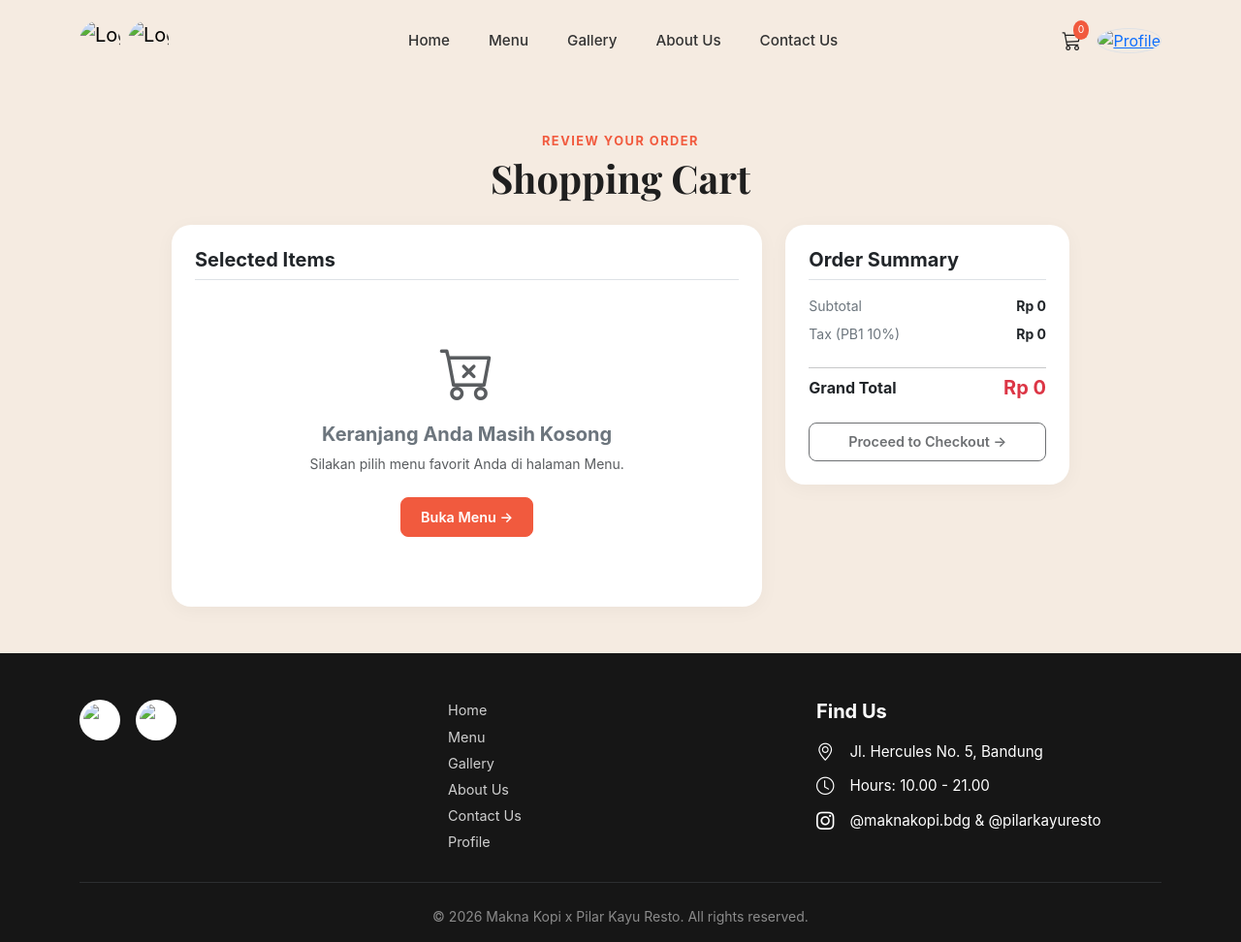
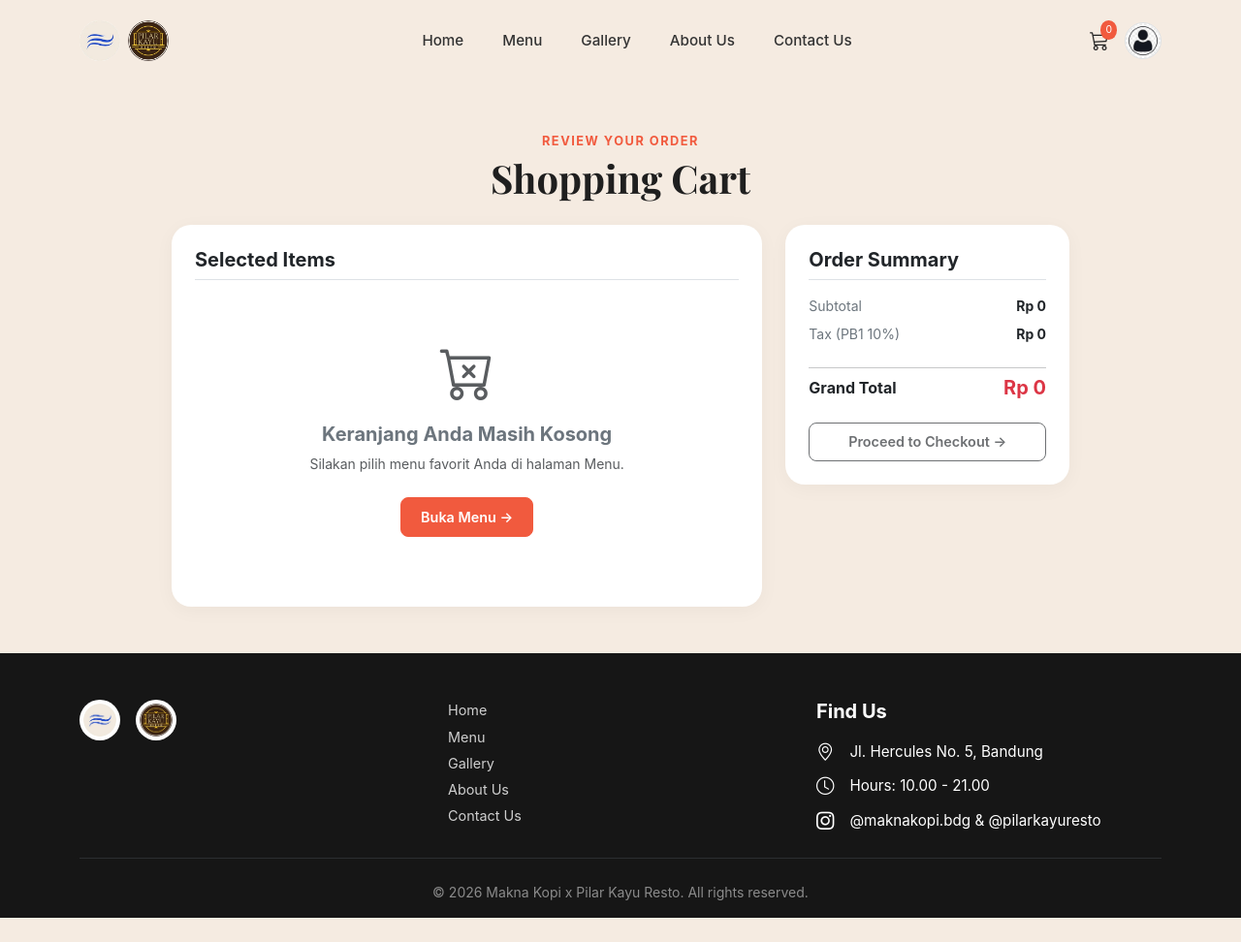
Before and after one commit to HungryElderberry/makna-pilar-web, a website: page pages/cart.html in a window 1280 px wide. Shown: the whole page at 97% size. After the commit the page ends 947 px from the top, so only its background shows below. Drawn offline with nearby package versions, Linux system fonts and the light colour scheme; a web font is replaced by a local one.

Commit message:
change header.js path (bug in cart.html)

```diff
--- a/components/header.js
+++ b/components/header.js
@@ -1,6 +1,8 @@
 class Navbar extends HTMLElement {
     connectedCallback() {
-        const basePath = window.location.pathname.includes('/pages/') ? '../' : '';
+        const isInsidePages = window.location.pathname.includes('/pages/');
+        const basePath = isInsidePages ? '../' : '';
+        const pagesPath = isInsidePages ? '' : 'pages/';
         const activePage = window.location.pathname.split('/').pop() || 'index.html';
 
         this.innerHTML = `
@@ -8,27 +10,27 @@ class Navbar extends HTMLElement {
             <nav class="navbar navbar-expand-lg py-3">
                 <div class="container d-flex align-items-center justify-content-between">
                     <!-- Left: Logos -->
-                    <a class="navbar-brand d-flex align-items-center gap-2" href="${basePath}pages/home.html">
+                    <a class="navbar-brand d-flex align-items-center gap-2" href="${pagesPath}home.html">
                         <img src="${basePath}images/brand logo/Logo-Makna.jpg" alt="Logo Makna" class="logo-circle" />
                         <img src="${basePath}images/brand logo/Logo-Pilar_Kayu.jpg" alt="Logo Pilar" class="logo-circle" />
                     </a>
 
                     <!-- Center: Navigation Links -->
                     <div class="d-none d-lg-flex align-items-center gap-2">
-                        <a class="nav-link ${activePage === 'home.html' || activePage === '' ? 'active' : ''}" href="${basePath}pages/home.html">Home</a>
-                        <a class="nav-link ${activePage === 'menu.html' ? 'active' : ''}" href="${basePath}pages/menu.html">Menu</a>
-                        <a class="nav-link ${activePage === 'gallery.html' ? 'active' : ''}" href="${basePath}pages/gallery.html">Gallery</a>
-                        <a class="nav-link ${activePage === 'about.html' ? 'active' : ''}" href="${basePath}pages/about.html">About Us</a>
-                        <a class="nav-link ${activePage === 'contact.html' ? 'active' : ''}" href="${basePath}pages/contact.html">Contact Us</a>
+                        <a class="nav-link ${activePage === 'home.html' || activePage === '' ? 'active' : ''}" href="${pagesPath}home.html">Home</a>
+                        <a class="nav-link ${activePage === 'menu.html' ? 'active' : ''}" href="${pagesPath}menu.html">Menu</a>
+                        <a class="nav-link ${activePage === 'gallery.html' ? 'active' : ''}" href="${pagesPath}gallery.html">Gallery</a>
+                        <a class="nav-link ${activePage === 'about.html' ? 'active' : ''}" href="${pagesPath}about.html">About Us</a>
+                        <a class="nav-link ${activePage === 'contact.html' ? 'active' : ''}" href="${pagesPath}contact.html">Contact Us</a>
                     </div>
 
                     <!-- Right: Cart & Profile -->
                     <div class="d-flex align-items-center gap-3">
-                        <a href="${basePath}pages/cart.html" class="cart-icon-btn">
+                        <a href="${pagesPath}cart.html" class="cart-icon-btn">
                             <i class="bi bi-cart3"></i>
                             <span class="cart-badge">0</span>
                         </a>
-                        <a href="${basePath}pages/profile.html">
+                        <a href="${pagesPath}profile.html">
                             <img src="${basePath}images/profiles/profile-placeholder.jpg" alt="Profile" class="avatar-circle border" />
                         </a>
                     </div>
--- a/pages/cart.html
+++ b/pages/cart.html
@@ -29,55 +29,7 @@
 
     <body>
         <!-- ==================== NAVBAR ==================== -->
-        <header class="sticky-top">
-            <nav class="navbar navbar-expand-lg py-3">
-                <div
-                    class="container d-flex align-items-center justify-content-between"
-                >
-                    <!-- Left: Logos -->
-                    <a
-                        class="navbar-brand d-flex align-items-center gap-2"
-                        href="../index.html"
-                    >
-                        <img
-                            src="../images/Logo-Makna.jpg"
-                            alt="Logo Makna"
-                            class="logo-circle"
-                        />
-                        <img
-                            src="../images/Logo-Pilar_Kayu.jpg"
-                            alt="Logo Pilar"
-                            class="logo-circle"
-                        />
-                    </a>
-
-                    <!-- Center: Navigation Links -->
-                    <div class="d-none d-lg-flex align-items-center gap-2">
-                        <a class="nav-link" href="../index.html">Home</a>
-                        <a class="nav-link" href="menu.html">Menu</a>
-                        <a class="nav-link" href="gallery.html">Gallery</a>
-                        <a class="nav-link" href="about.html">About Us</a>
-                        <a class="nav-link" href="contact.html">Contact Us</a>
-                    </div>
-
-                    <!-- Right: Cart & Profile -->
-                    <div class="d-flex align-items-center gap-3">
-                        <a href="cart.html" class="cart-icon-btn active">
-                            <i class="bi bi-cart3"></i>
-                            <span class="cart-badge">0</span>
-                        </a>
-                        <a href="auth.html" id="navProfileBtn">
-                            <img
-                                src="../images/profile-placeholder.jpg"
-                                id="navAvatarImg"
-                                alt="Profile"
-                                class="avatar-circle border"
-                            />
-                        </a>
-                    </div>
-                </div>
-            </nav>
-        </header>
+        <app-navbar></app-navbar>
 
         <!-- ==================== MAIN CART VIEW ==================== -->
         <main class="container py-5">
@@ -184,67 +136,12 @@
         </main>
 
         <!-- ==================== FOOTER ==================== -->
-        <footer class="pt-5 pb-3">
-            <div class="container">
-                <div class="row gy-4 mb-4">
-                    <div class="col-12 col-md-4">
-                        <div class="d-flex align-items-center gap-3">
-                            <img
-                                src="../images/Logo-Makna.jpg"
-                                alt="Logo Makna"
-                                class="logo-circle bg-white p-1"
-                            />
-                            <img
-                                src="../images/Logo-Pilar_Kayu.jpg"
-                                alt="Logo Pilar"
-                                class="logo-circle bg-white p-1"
-                            />
-                        </div>
-                    </div>
-
-                    <div class="col-12 col-md-4 footer-nav">
-                        <a href="../index.html">Home</a>
-                        <a href="menu.html">Menu</a>
-                        <a href="gallery.html">Gallery</a>
-                        <a href="about.html">About Us</a>
-                        <a href="contact.html">Contact Us</a>
-                        <a href="profile.html">Profile</a>
-                    </div>
-
-                    <div class="col-12 col-md-4">
-                        <h5 class="text-white fw-bold mb-3">Find Us</h5>
-                        <p
-                            class="mb-2 d-flex align-items-center gap-3 find-us-text"
-                        >
-                            <i class="bi bi-geo-alt find-us-icon"></i>
-                            <span>Jl. Hercules No. 5, Bandung</span>
-                        </p>
-                        <p
-                            class="mb-2 d-flex align-items-center gap-3 find-us-text"
-                        >
-                            <i class="bi bi-clock find-us-icon"></i>
-                            <span>Hours: 10.00 - 21.00</span>
-                        </p>
-                        <p
-                            class="mb-0 d-flex align-items-center gap-3 find-us-text"
-                        >
-                            <i class="bi bi-instagram find-us-icon"></i>
-                            <span>@maknakopi.bdg & @pilarkayuresto</span>
-                        </p>
-                    </div>
-                </div>
-
-                <hr class="border-secondary opacity-25 my-4" />
-
-                <div class="text-center small text-white-50">
-                    &copy; 2026 Makna Kopi x Pilar Kayu Resto. All rights
-                    reserved.
-                </div>
-            </div>
-        </footer>
+        <app-footer></app-footer>
 
         <!-- Bootstrap 5 JS Bundle & Scripts -->
         <script src="https://cdn.jsdelivr.net/npm/bootstrap@5.3.3/dist/js/bootstrap.bundle.min.js"></script>
+        <script src="../components/header.js"></script>
+        <script src="../components/footer.js"></script>
         <script src="../script.js"></script>
         <script src="../cart.js"></script>
     </body>
```
